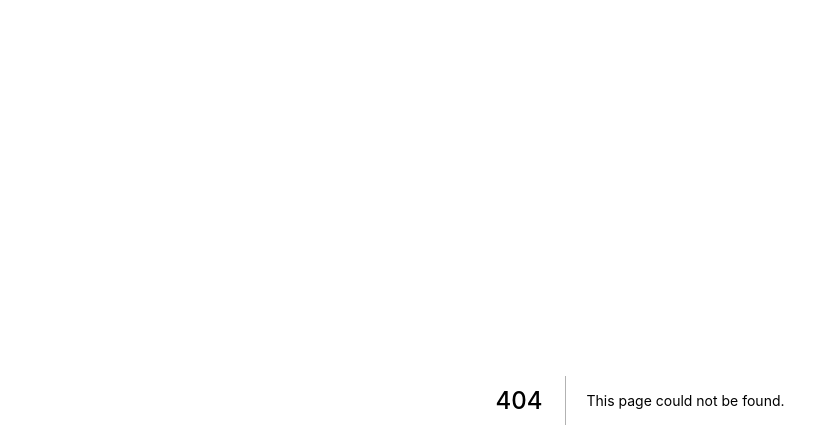
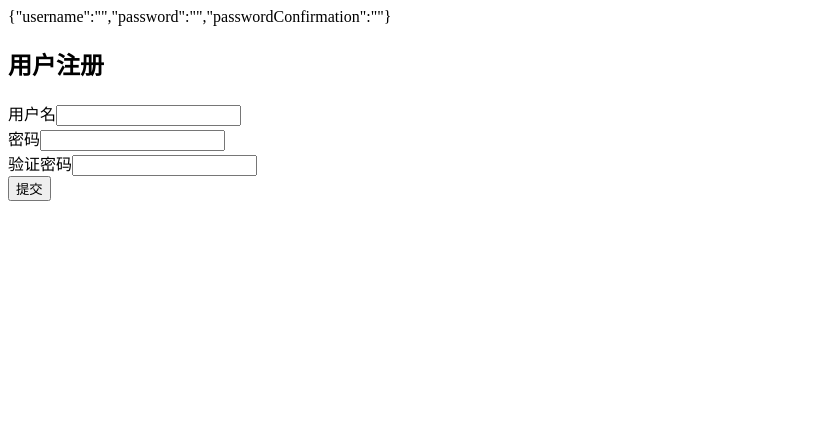
Before and after one commit to KCVO1995/nextjs-blog, a Next.js app: page /sign_up in a window 1280 px wide. Before the commit this address had no page. Shown: the top 448 px of the page, without its empty margins (0-839 px from the left). Built offline with nearby package versions, Linux system fonts and the light colour scheme.

Commit message:
feat: 完成注册页面，可以发送请求

```diff
--- /dev/null
+++ b/pages/sign_up.tsx
@@ -0,0 +1,58 @@
+import axios from 'axios';
+import {NextPage} from 'next';
+import React, {useCallback, useState} from 'react';
+
+type SignData = {
+  username: string
+  password: string
+  passwordConfirmation: string
+  [key: string]: string
+}
+
+const signUp: NextPage = () => {
+  const [formData, setFormData] = useState({username: '', password: '', passwordConfirmation: ''})
+  const setSignUpData = (key: string, value: string) => {
+    const data: SignData  = {...formData}
+    data[key] = value
+    setFormData(data)
+  }
+  const submit = useCallback(e => {
+    e.preventDefault()
+    axios.post('/users', formData).then(() => {
+
+    }, () => {
+      alert('失败了')
+    })
+  }, [])
+  return (
+    <>
+      <div>
+        { JSON.stringify(formData) }
+      </div>
+     <h2>用户注册</h2>
+      <form onSubmit={submit}>
+        <div>
+          <label>
+            <span>用户名</span>
+            <input type="text" value={formData.username} onChange={e => setSignUpData('username', e.target.value)}/>
+          </label>
+        </div>
+        <div>
+          <label>
+            <span>密码</span>
+            <input type="password" value={formData.password} onChange={e => setSignUpData('password', e.target.value)}/>
+          </label>
+        </div>
+        <div>
+          <label>
+            <span>验证密码</span>
+            <input type="password" value={formData.passwordConfirmation} onChange={e => setSignUpData('passwordConfirmation', e.target.value)}/>
+          </label>
+        </div>
+        <button type='submit'>提交</button>
+      </form>
+    </>
+  )
+}
+
+export default signUp
```
